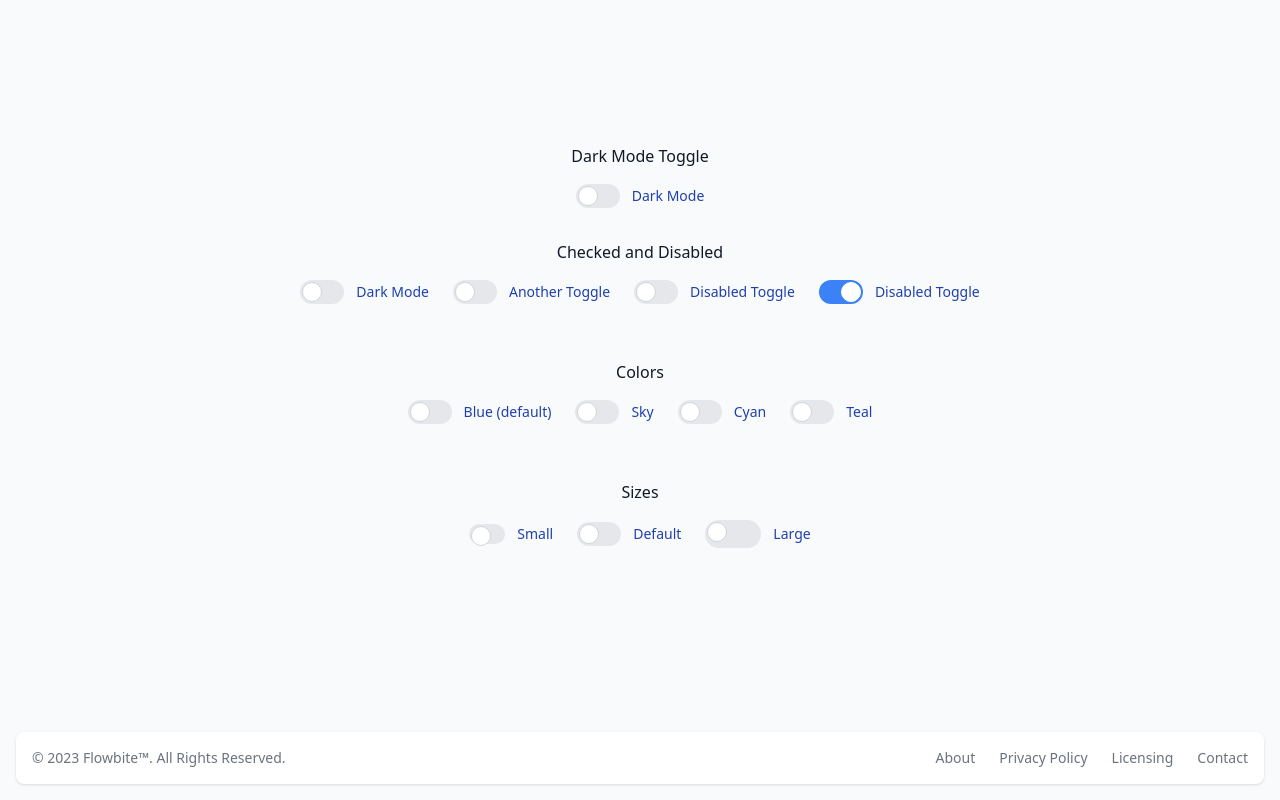
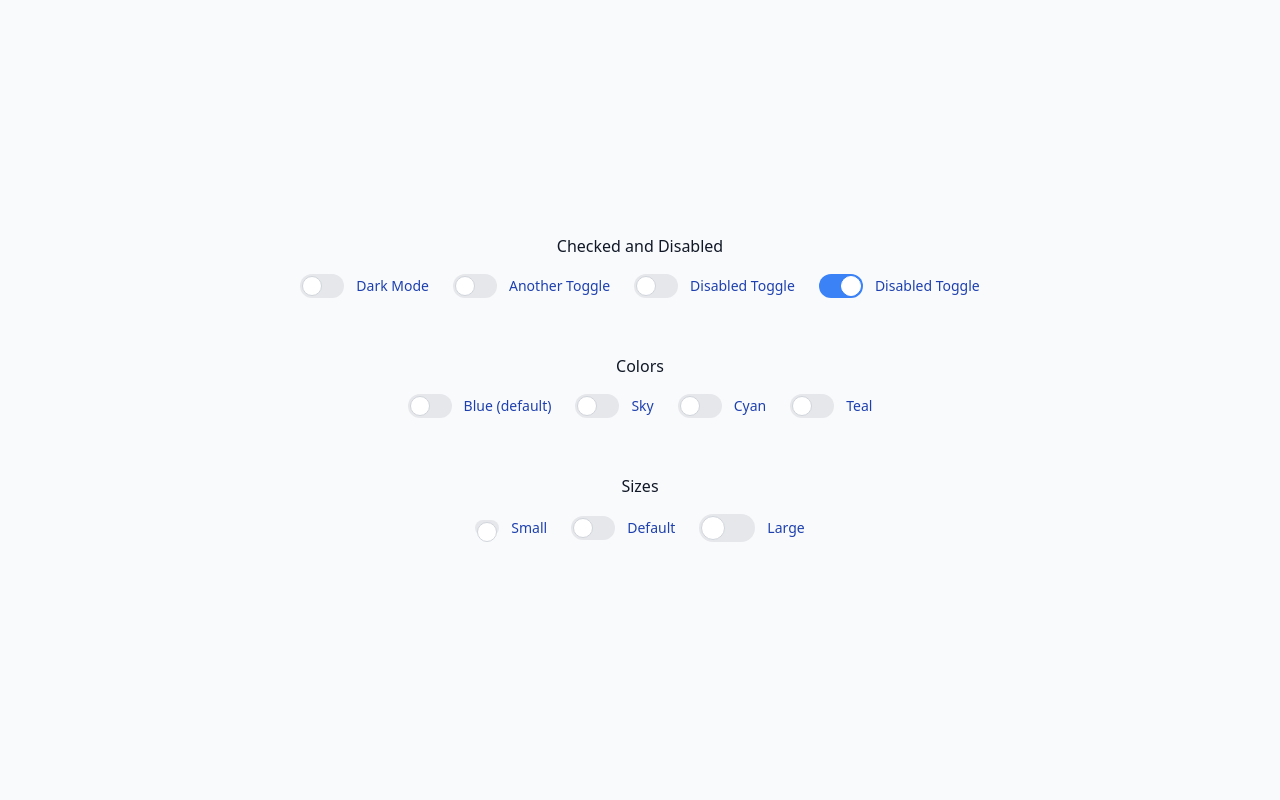
Before and after one commit to AlejandroP1028/Group-GCC_Vue-Component-Library, a Vue app: page / in a window 1280 px wide. Built offline with nearby package versions, Linux system fonts and the light colour scheme.

Commit message:
modified:   src/App.vue 	modified:   src/components/ToggleComponent.vue

```diff
--- a/src/App.vue
+++ b/src/App.vue
@@ -1,20 +1,7 @@
 <template>
   <div :class="{'dark': isDarkMode}" class="overflow-auto h-screen w-screen bg-gray-50 dark:bg-gray-900 dark:text-white transition-colors duration-300">
-    <div class="flex flex-col min-h-screen">
-      <div class="flex flex-1 items-center justify-center">
+    <div class="flex items-center justify-center min-h-screen">
       <div class="flex flex-col items-center">
-
-          <div class="flex flex-col my-4 items-center">
-            <h1 class="text-gray-900 dark:text-gray-200 mb-4 font-medium">Dark Mode Toggle</h1>
-            <ToggleComponent
-              label="Dark Mode"
-              :changeFunc="toggleDarkMode"
-              size="default"
-              :isChecked="isDarkMode"
-              type="blue"
-            />
-          </div>
-
         <div class="flex flex-col my-4 items-center">
           <h1 class="text-gray-900 dark:text-gray-200 mb-4 font-medium">Checked and Disabled</h1>
           <div class="flex flex-wrap justify-center space-x-6 mb-6">
@@ -94,22 +81,17 @@
             />
           </div>
         </div>
-
       </div>
-      </div>
-      <FooterComponent />
     </div>
   </div>
 </template>
 
 <script>
 import ToggleComponent from './components/ToggleComponent.vue';
-import FooterComponent from './components/FooterComponent.vue';
 
 export default {
   components: {
-    ToggleComponent,
-    FooterComponent
+    ToggleComponent
   },
   data() {
     return {
--- a/src/components/ToggleComponent.vue
+++ b/src/components/ToggleComponent.vue
@@ -60,9 +60,9 @@ export default {
     },
     sizeClass() {
       return {
-        small: 'relative w-9 h-5',
-        default: 'relative w-11 h-6',
-        large: 'relative w-14 h-7'
+        small: 'relative w-6 h-4 after:w-3 after:h-3',
+        default: 'relative w-11 h-6 after:w-5 after:h-5',
+        large: 'relative w-14 h-7 after:w-6 after:h-6'
       }[this.size || this.default];
     },
     baseClass() {
```
Lines whose indentation alone changed are shown as unchanged.
